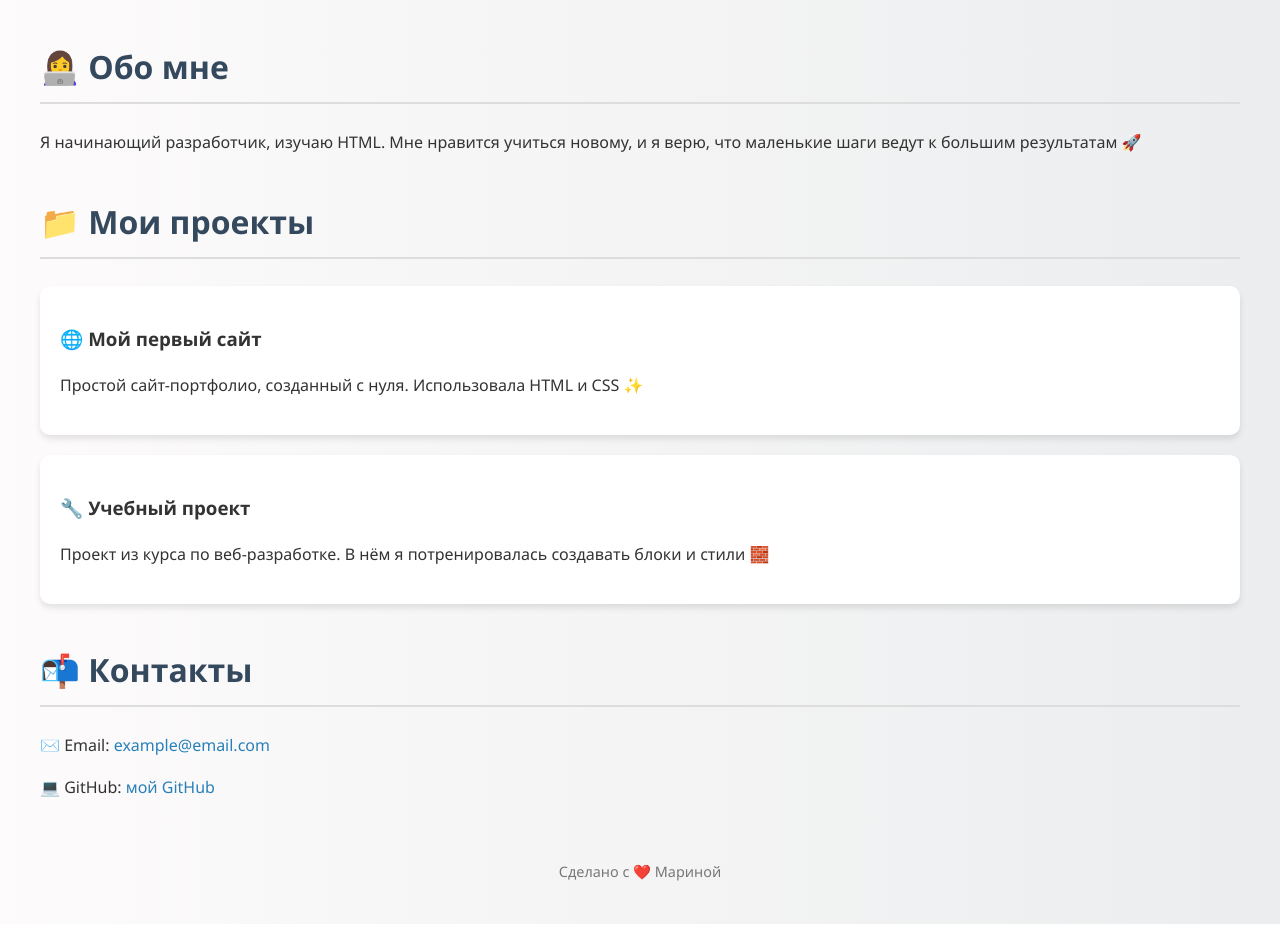
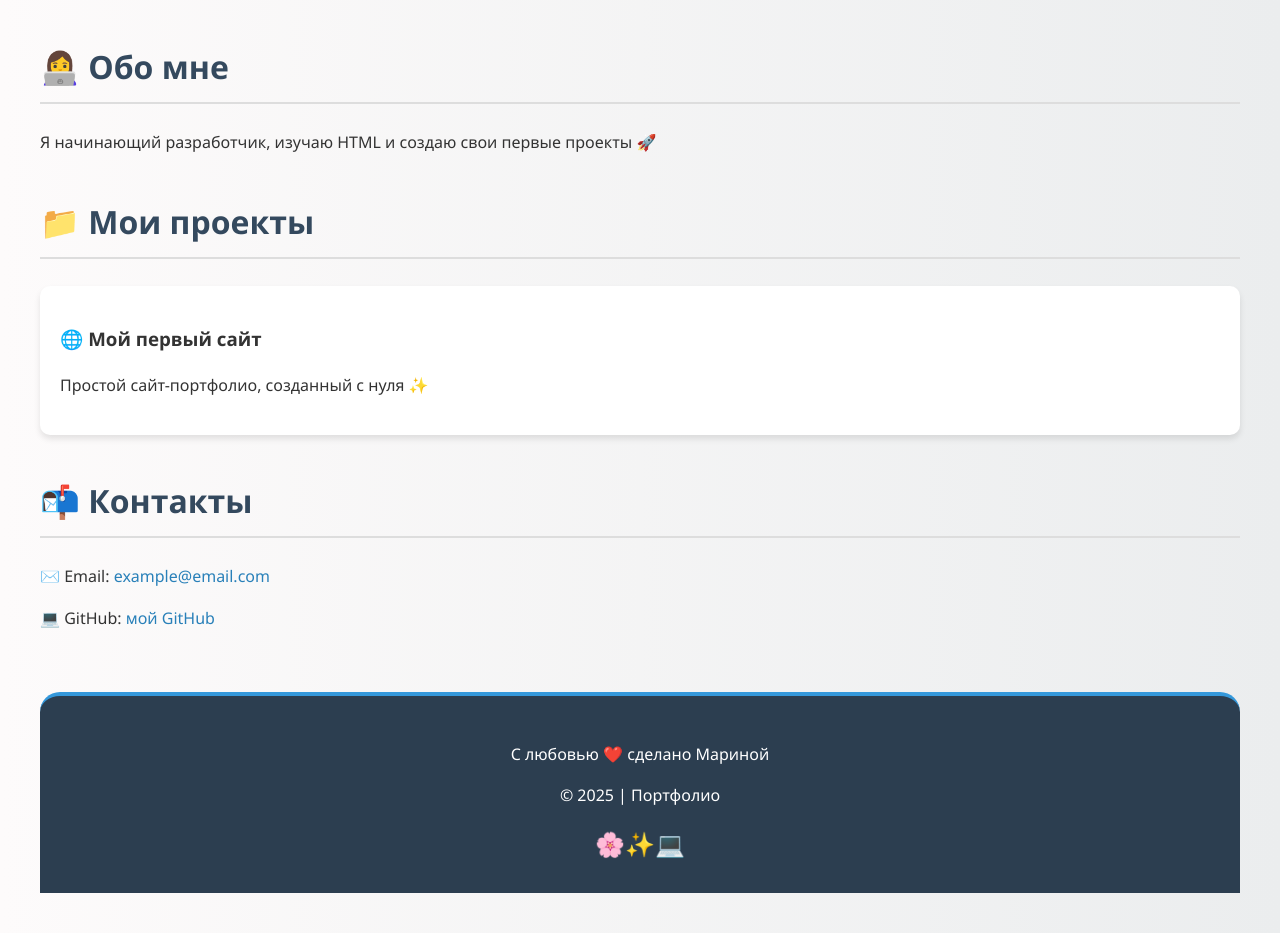
Before and after one commit to marinaandr-coder/githublearn, a plain HTML site: page index.html in a window 1280 px wide. Shown: the part 200-1133 px from the top of the page. Drawn offline with Linux system fonts and the light colour scheme.

Commit message:
создание стилей

```diff
--- a/index.html
+++ b/index.html
@@ -1,62 +1,10 @@
 <!DOCTYPE html>
 <html lang="ru">
 <head>
-  <meta charset="UTF-8">
-  <meta name="viewport" content="width=device-width, initial-scale=1.0">
+  <meta charset="UTF-8" />
+  <meta name="viewport" content="width=device-width, initial-scale=1.0"/>
   <title>Портфолио Марины</title>
-  <style>
-    body {
-      font-family: 'Segoe UI', Tahoma, Geneva, Verdana, sans-serif;
-      margin: 0;
-      padding: 40px;
-      background: linear-gradient(to right, #fdfbfb, #ebedee);
-      color: #333;
-      line-height: 1.6;
-    }
-
-    header {
-      text-align: center;
-      margin-bottom: 50px;
-    }
-
-    h1 {
-      font-size: 3em;
-      margin-bottom: 10px;
-      color: #2c3e50;
-    }
-
-    h2 {
-      font-size: 2em;
-      margin-top: 40px;
-      color: #34495e;
-      border-bottom: 2px solid #ddd;
-      padding-bottom: 10px;
-    }
-
-    .project {
-      background: #fff;
-      padding: 20px;
-      margin: 20px 0;
-      border-radius: 10px;
-      box-shadow: 0 4px 6px rgba(0,0,0,0.1);
-    }
-
-    a {
-      color: #2980b9;
-      text-decoration: none;
-    }
-
-    a:hover {
-      text-decoration: underline;
-    }
-
-    footer {
-      margin-top: 60px;
-      text-align: center;
-      font-size: 0.9em;
-      color: #777;
-    }
-  </style>
+  <link rel="stylesheet" href="style.css" />
 </head>
 <body>
 
@@ -67,7 +15,7 @@
 
   <section>
     <h2>👩‍💻 Обо мне</h2>
-    <p>Я начинающий разработчик, изучаю HTML. Мне нравится учиться новому, и я верю, что маленькие шаги ведут к большим результатам 🚀</p>
+    <p>Я начинающий разработчик, изучаю HTML и создаю свои первые проекты 🚀</p>
   </section>
 
   <section>
@@ -75,16 +23,9 @@
 
     <div class="project">
       <h3>🌐 Мой первый сайт</h3>
-      <p>Простой сайт-портфолио, созданный с нуля. Использовала HTML и CSS ✨</p>
+      <p>Простой сайт-портфолио, созданный с нуля ✨</p>
     </div>
-
-    <div class="project">
-      <h3>🔧 Учебный проект</h3>
-      <p>Проект из курса по веб-разработке. В нём я потренировалась создавать блоки и стили 🧱</p>
-    </div>
-
-    <!-- Добавляй сюда ещё проекты -->
-  </section
+  </section>
 
   <section>
     <h2>📬 Контакты</h2>
@@ -93,7 +34,9 @@
   </section>
 
   <footer>
-    Сделано с ❤️ Мариной
+    <p>С любовью ❤️ сделано Мариной</p>
+    <p>© 2025 | Портфолио</p>
+    <div class="footer-icons">🌸✨💻</div>
   </footer>
 
 </body>
--- /dev/null
+++ b/style.css
@@ -0,0 +1,60 @@
+body {
+    font-family: 'Segoe UI', sans-serif;
+    margin: 0;
+    padding: 40px;
+    background: linear-gradient(to right, #fdfbfb, #ebedee);
+    color: #333;
+    line-height: 1.6;
+  }
+
+  header {
+    text-align: center;
+    margin-bottom: 50px;
+  }
+
+  h1 {
+    font-size: 3em;
+    margin-bottom: 10px;
+    color: #2c3e50;
+  }
+
+  h2 {
+    font-size: 2em;
+    margin-top: 40px;
+    color: #34495e;
+    border-bottom: 2px solid #ddd;
+    padding-bottom: 10px;
+  }
+
+  .project {
+    background: #fff;
+    padding: 20px;
+    margin: 20px 0;
+    border-radius: 10px;
+    box-shadow: 0 4px 6px rgba(0,0,0,0.1);
+  }
+
+  a {
+    color: #2980b9;
+    text-decoration: none;
+  }
+
+  a:hover {
+    text-decoration: underline;
+  }
+
+  /* 🌟 КРАСИВЫЙ ПОДВАЛ */
+  footer {
+    margin-top: 60px;
+    padding: 30px 20px;
+    text-align: center;
+    background-color: #2c3e50;
+    color: #fff;
+    border-top: 4px solid #3498db;
+    border-radius: 20px 20px 0 0;
+  }
+
+  .footer-icons {
+    font-size: 1.5em;
+    margin-top: 10px;
+  }
```
